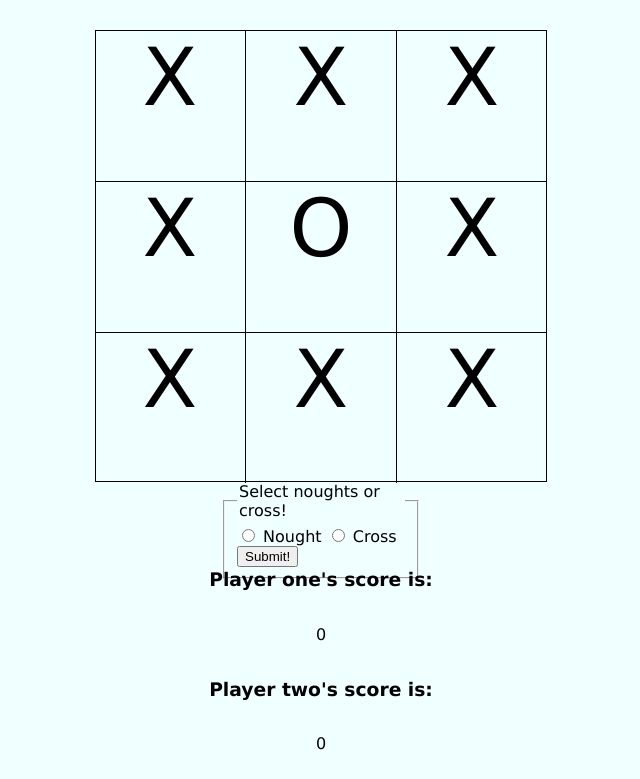
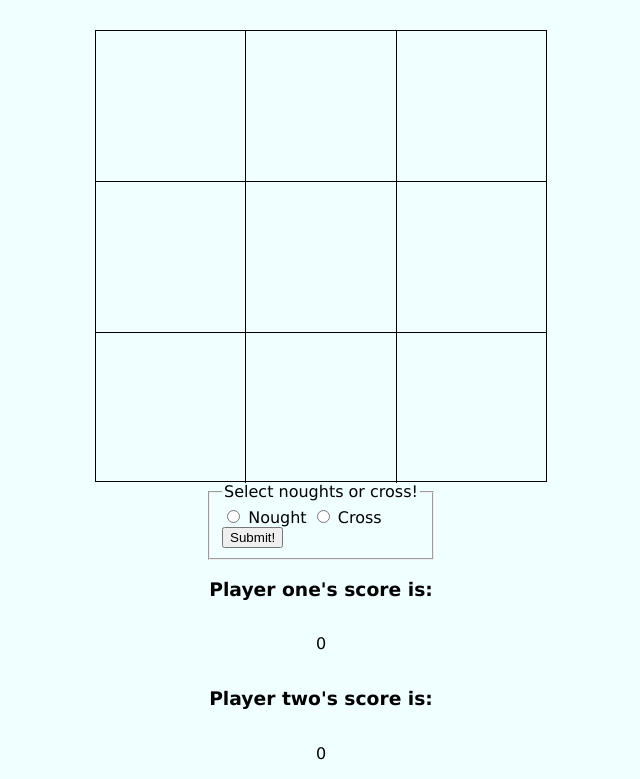
Before and after one commit to Alexei322/Tic-Tac-Toe, a plain HTML site: page index.html in a window 1280 px wide. Shown: the part 76-855 px from the top of the page, without its empty margins (319-959 px from the left). Drawn offline with Linux system fonts and the light colour scheme.

Commit message:
Added margin to scores

```diff
--- a/index.html
+++ b/index.html
@@ -13,15 +13,15 @@
     </div>
 
     <div class="playgrid">
-      <div class="griditem" id="00">X</div>
-      <div class="griditem" id="01">X</div>
-      <div class="griditem" id="02">X</div>
-      <div class="griditem" id="10">X</div>
-      <div class="griditem" id="11">O</div>
-      <div class="griditem" id="12">X</div>
-      <div class="griditem" id="20">X</div>
-      <div class="griditem" id="21">X</div>
-      <div class="griditem" id="22">X</div>
+      <div class="griditem" id="00"></div>
+      <div class="griditem" id="01"></div>
+      <div class="griditem" id="02"></div>
+      <div class="griditem" id="10"></div>
+      <div class="griditem" id="11"></div>
+      <div class="griditem" id="12"></div>
+      <div class="griditem" id="20"></div>
+      <div class="griditem" id="21"></div>
+      <div class="griditem" id="22"></div>
     </div>
 
     <div class="form">
--- a/styles.css
+++ b/styles.css
@@ -47,12 +47,15 @@ body {
   font-size: 1.8rem;
 }
 #myform {
-  width: 200px;
+  display: flex;
+  flex-direction: column;
+  align-items: center;
+  width: 400px;
   height: 20px;
 }
 
 .scores {
-  margin-top: 3rem;
+  margin-top: 3.6rem;
 }
 
 .playeronescore {
```
